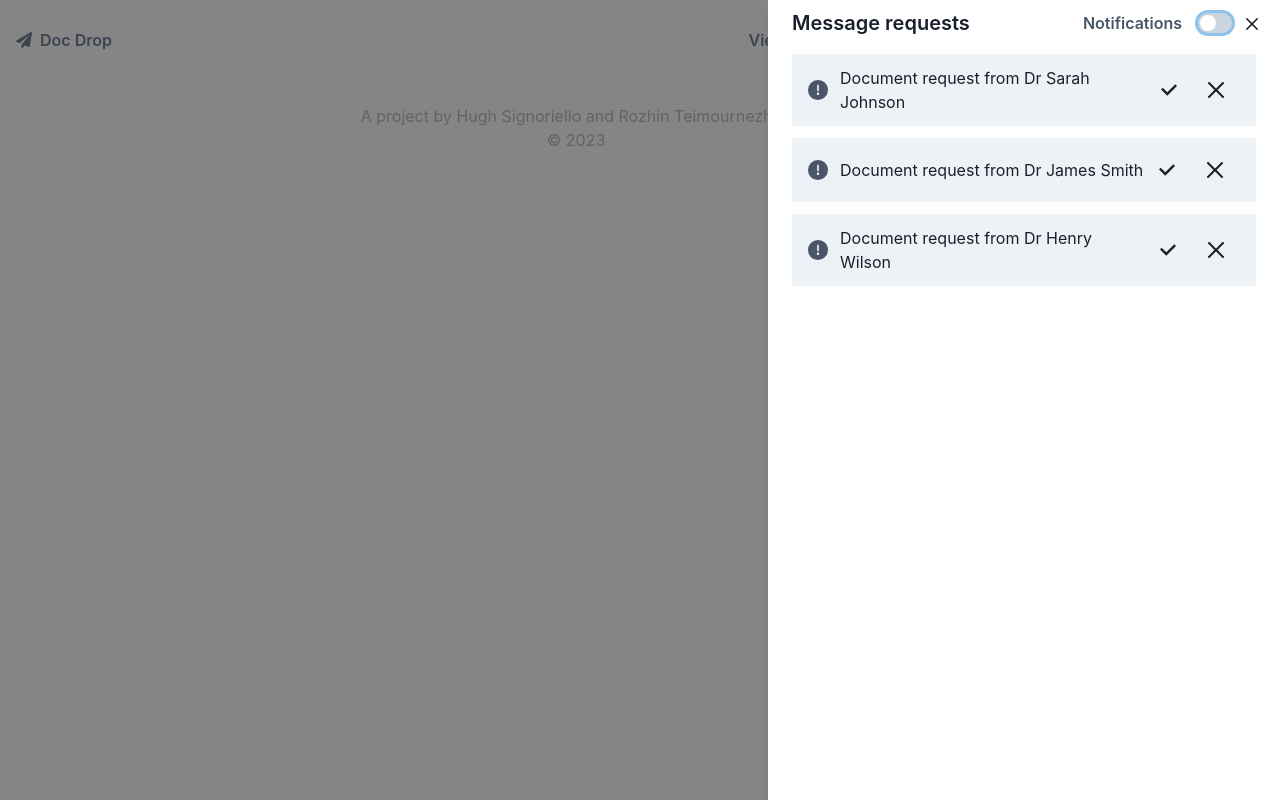
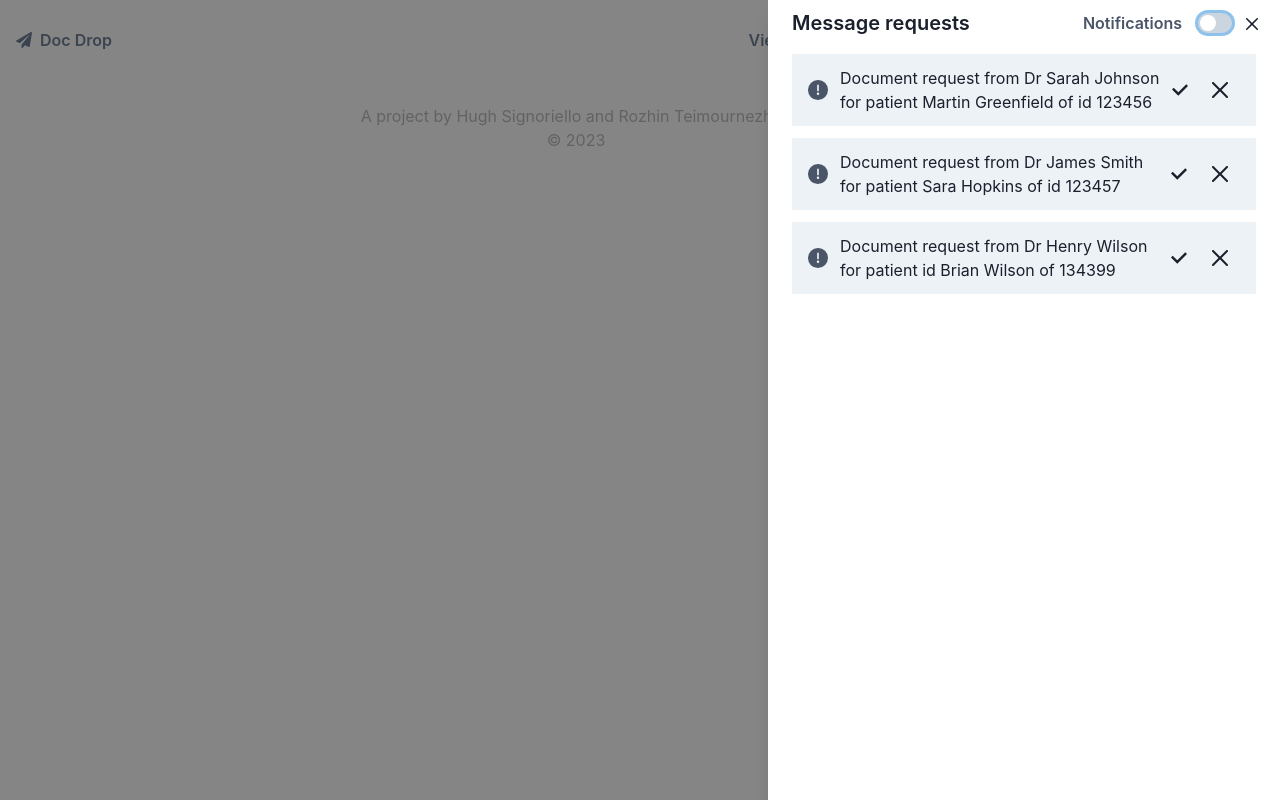
Before and after one commit to hughmancoder/doc-drop, a Next.js app: page /layout in a window 1280 px wide. Both pictures are taken after a click on the button 980 px from the left and 41 px from the top of the page. Built offline with nearby package versions, Linux system fonts and the light colour scheme; grey boxes are pictures that could not be loaded; what @chakra-ui/next-js would draw is missing.

Commit message:
minor update

```diff
--- a/components/AlertMenu.tsx
+++ b/components/AlertMenu.tsx
@@ -5,15 +5,18 @@ import { CustomAlert } from "./CustomAlert";
 
 const sampleAlerts: AlertData[] = [
   {
-    message: "Document request from Dr Sarah Johnson",
+    message:
+      "Document request from Dr Sarah Johnson for patient Martin Greenfield of id 123456",
     color: "gray",
   },
   {
-    message: "Document request from Dr James Smith",
+    message:
+      "Document request from Dr James Smith for patient Sara Hopkins of id 123457",
     color: "gray",
   },
   {
-    message: "Document request from Dr Henry Wilson",
+    message:
+      "Document request from Dr Henry Wilson for patient id Brian Wilson of 134399",
     color: "gray",
   },
 ];
```
Also changed, not shown: hooks/useHomePage.ts (+10 -8 lines).
